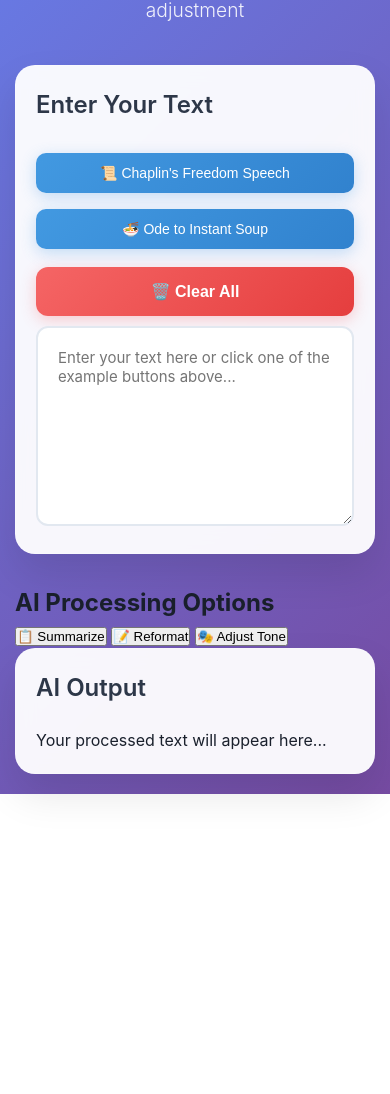
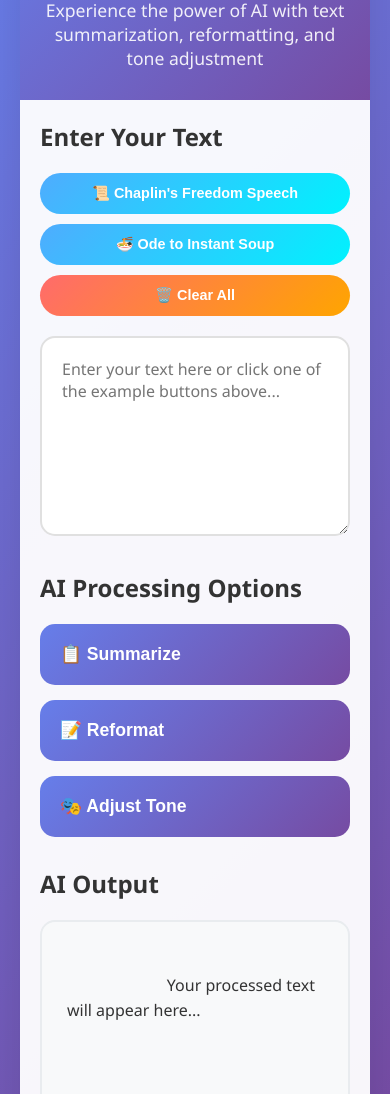
Before and after one commit to TilmanDW/WBT_Demotest, a plain HTML site: page index.html in a window 390 px wide. Shown: the part 148-1242 px from the top of the page. Before the commit the page ends 942 px from the top, so only its background shows below. Drawn offline with Linux system fonts and the light colour scheme.

Commit message:
Update styles.css

```diff
--- a/styles.css
+++ b/styles.css
@@ -5,238 +5,224 @@
 }
 
 body {
-    font-family: 'Inter', -apple-system, BlinkMacSystemFont, 'Segoe UI', sans-serif;
-    line-height: 1.6;
-    color: #1a202c;
+    font-family: 'Segoe UI', Tahoma, Geneva, Verdana, sans-serif;
     background: linear-gradient(135deg, #667eea 0%, #764ba2 100%);
     min-height: 100vh;
+    padding: 20px;
 }
 
 .container {
     max-width: 1200px;
     margin: 0 auto;
-    padding: 40px 20px;
+    background: rgba(255, 255, 255, 0.95);
+    border-radius: 20px;
+    box-shadow: 0 20px 40px rgba(0, 0, 0, 0.1);
+    overflow: hidden;
 }
 
-h1 {
+header {
+    background: linear-gradient(135deg, #667eea 0%, #764ba2 100%);
+    color: white;
+    padding: 40px;
     text-align: center;
-    color: white;
-    margin-bottom: 10px;
-    font-size: 3rem;
-    font-weight: 800;
-    text-shadow: 0 4px 6px rgba(0,0,0,0.3);
 }
 
-h1 + p {
-    text-align: center;
-    color: rgba(255,255,255,0.9);
-    margin-bottom: 40px;
-    font-size: 1.2rem;
-    font-weight: 300;
+header h1 {
+    font-size: 2.5em;
+    margin-bottom: 10px;
+    font-weight: 700;
+}
+
+header p {
+    font-size: 1.1em;
+    opacity: 0.9;
+}
+
+.main-content {
+    padding: 40px;
+    display: grid;
+    grid-template-columns: 1fr 1fr;
+    gap: 40px;
 }
 
 .input-section {
-    background: rgba(255,255,255,0.95);
-    backdrop-filter: blur(10px);
-    padding: 30px;
-    border-radius: 20px;
-    box-shadow: 0 20px 40px rgba(0,0,0,0.1);
-    margin-bottom: 30px;
-    border: 1px solid rgba(255,255,255,0.2);
+    grid-column: 1 / -1;
 }
 
-.input-section h2 {
-    color: #2d3748;
+.input-section h2,
+.controls-section h2,
+.output-section h2 {
+    color: #333;
     margin-bottom: 20px;
-    font-size: 1.5rem;
-    font-weight: 600;
+    font-size: 1.5em;
 }
 
-.examples {
+.example-buttons {
+    display: flex;
+    gap: 10px;
     margin-bottom: 20px;
-    padding: 20px;
-    background: #f7fafc;
-    border-radius: 12px;
-    border-left: 4px solid #4299e1;
-}
-
-.examples h3 {
-    margin-bottom: 15px;
-    color: #2d3748;
-    font-size: 1.1rem;
-    font-weight: 600;
+    flex-wrap: wrap;
 }
 
 .example-btn {
-    background: linear-gradient(135deg, #4299e1, #3182ce);
+    background: linear-gradient(135deg, #4facfe 0%, #00f2fe 100%);
     color: white;
     border: none;
     padding: 12px 20px;
-    margin: 0 10px 10px 0;
-    border-radius: 10px;
+    border-radius: 25px;
     cursor: pointer;
-    font-size: 14px;
-    font-weight: 500;
+    font-weight: 600;
     transition: all 0.3s ease;
-    box-shadow: 0 4px 15px rgba(66, 153, 225, 0.3);
+    font-size: 0.9em;
 }
 
 .example-btn:hover {
     transform: translateY(-2px);
-    box-shadow: 0 6px 20px rgba(66, 153, 225, 0.4);
-    background: linear-gradient(135deg, #3182ce, #2c5282);
+    box-shadow: 0 5px 15px rgba(79, 172, 254, 0.4);
+}
+
+.clear-btn {
+    background: linear-gradient(135deg, #ff6b6b 0%, #ffa500 100%);
+    color: white;
+    border: none;
+    padding: 12px 20px;
+    border-radius: 25px;
+    cursor: pointer;
+    font-weight: 600;
+    transition: all 0.3s ease;
+    font-size: 0.9em;
+}
+
+.clear-btn:hover {
+    transform: translateY(-2px);
+    box-shadow: 0 5px 15px rgba(255, 107, 107, 0.4);
 }
 
 #inputText {
     width: 100%;
     height: 200px;
     padding: 20px;
-    border: 2px solid #e2e8f0;
-    border-radius: 12px;
-    font-size: 15px;
+    border: 2px solid #e0e0e0;
+    border-radius: 15px;
+    font-size: 1em;
+    font-family: inherit;
     resize: vertical;
-    font-family: inherit;
-    transition: all 0.3s ease;
-    background: white;
+    transition: border-color 0.3s ease;
 }
 
 #inputText:focus {
     outline: none;
-    border-color: #4299e1;
-    box-shadow: 0 0 0 3px rgba(66, 153, 225, 0.1);
+    border-color: #667eea;
+    box-shadow: 0 0 10px rgba(102, 126, 234, 0.2);
 }
 
-.actions {
-    text-align: center;
-    margin-bottom: 30px;
+.button-grid {
+    display: grid;
+    gap: 15px;
 }
 
-.action-btn {
-    background: linear-gradient(135deg, #48bb78, #38a169);
+.process-btn {
+    background: linear-gradient(135deg, #667eea 0%, #764ba2 100%);
     color: white;
     border: none;
-    padding: 15px 30px;
-    margin: 0 10px 15px 0;
-    border-radius: 12px;
+    padding: 20px;
+    border-radius: 15px;
     cursor: pointer;
-    font-size: 16px;
+    font-size: 1.1em;
     font-weight: 600;
     transition: all 0.3s ease;
-    box-shadow: 0 4px 15px rgba(72, 187, 120, 0.3);
+    text-align: left;
 }
 
-.action-btn:hover {
+.process-btn:hover {
     transform: translateY(-3px);
-    box-shadow: 0 8px 25px rgba(72, 187, 120, 0.4);
-    background: linear-gradient(135deg, #38a169, #2f855a);
+    box-shadow: 0 10px 20px rgba(102, 126, 234, 0.3);
 }
 
-.action-btn:disabled {
-    background: #a0aec0;
+.process-btn:disabled {
+    opacity: 0.6;
     cursor: not-allowed;
     transform: none;
-    box-shadow: none;
 }
 
-.clear-btn {
-    background: linear-gradient(135deg, #f56565, #e53e3e);
-    color: white;
-    border: none;
-    padding: 15px 30px;
-    margin: 0 10px 15px 0;
-    border-radius: 12px;
-    cursor: pointer;
-    font-size: 16px;
-    font-weight: 600;
-    transition: all 0.3s ease;
-    box-shadow: 0 4px 15px rgba(245, 101, 101, 0.3);
+.output-container {
+    background: #f8f9fa;
+    border-radius: 15px;
+    padding: 25px;
+    min-height: 200px;
+    border: 2px solid #e9ecef;
+    position: relative;
 }
 
-.clear-btn:hover {
-    transform: translateY(-3px);
-    box-shadow: 0 8px 25px rgba(245, 101, 101, 0.4);
-    background: linear-gradient(135deg, #e53e3e, #c53030);
+.output-text {
+    line-height: 1.6;
+    font-size: 1em;
+    color: #333;
+    white-space: pre-wrap;
+    word-wrap: break-word;
 }
 
-.output-section {
-    background: rgba(255,255,255,0.95);
-    backdrop-filter: blur(10px);
-    padding: 30px;
-    border-radius: 20px;
-    box-shadow: 0 20px 40px rgba(0,0,0,0.1);
-    border: 1px solid rgba(255,255,255,0.2);
+.spinner {
+    display: flex;
+    flex-direction: column;
+    align-items: center;
+    justify-content: center;
+    height: 150px;
 }
 
-.output-section h2 {
-    color: #2d3748;
-    margin-bottom: 20px;
-    font-size: 1.5rem;
-    font-weight: 600;
-}
-
-.output {
-    background: linear-gradient(135deg, #f7fafc, #edf2f7);
-    padding: 25px;
-    border-radius: 12px;
-    border-left: 4px solid #4299e1;
-    min-height: 120px;
-    white-space: pre-wrap;
-    font-size: 15px;
-    line-height: 1.6;
-    color: #2d3748;
-    box-shadow: inset 0 2px 4px rgba(0,0,0,0.05);
-}
-
-.loading {
-    text-align: center;
-    color: #4299e1;
-    font-style: italic;
-    padding: 30px;
-    font-size: 16px;
-}
-
-.loading::after {
-    content: '';
-    display: inline-block;
-    width: 20px;
-    height: 20px;
-    border: 2px solid #4299e1;
+.spinner-circle {
+    width: 50px;
+    height: 50px;
+    border: 4px solid #e0e0e0;
+    border-top: 4px solid #667eea;
     border-radius: 50%;
-    border-top-color: transparent;
     animation: spin 1s linear infinite;
-    margin-left: 10px;
+    margin-bottom: 15px;
 }
 
 @keyframes spin {
-    to {
-        transform: rotate(360deg);
-    }
+    0% { transform: rotate(0deg); }
+    100% { transform: rotate(360deg); }
 }
 
-.hidden {
-    display: none;
+.copy-btn {
+    background: #28a745;
+    color: white;
+    border: none;
+    padding: 10px 20px;
+    border-radius: 8px;
+    cursor: pointer;
+    margin-top: 15px;
+    font-weight: 600;
+    transition: all 0.3s ease;
+}
+
+.copy-btn:hover {
+    background: #218838;
+    transform: translateY(-1px);
 }
 
 @media (max-width: 768px) {
-    .container {
-        padding: 20px 15px;
+    .main-content {
+        grid-template-columns: 1fr;
+        gap: 30px;
+        padding: 20px;
     }
 
-    h1 {
-        font-size: 2rem;
+    header {
+        padding: 30px 20px;
     }
 
-    .action-btn, .clear-btn {
-        width: 100%;
-        margin: 10px 0;
+    header h1 {
+        font-size: 2em;
     }
 
-    .example-btn {
-        width: 100%;
-        margin: 8px 0;
+    .example-buttons {
+        flex-direction: column;
     }
 
-    .input-section, .output-section {
-        padding: 20px;
+    .example-btn,
+    .clear-btn {
+        width: 100%;
     }
 }
```
